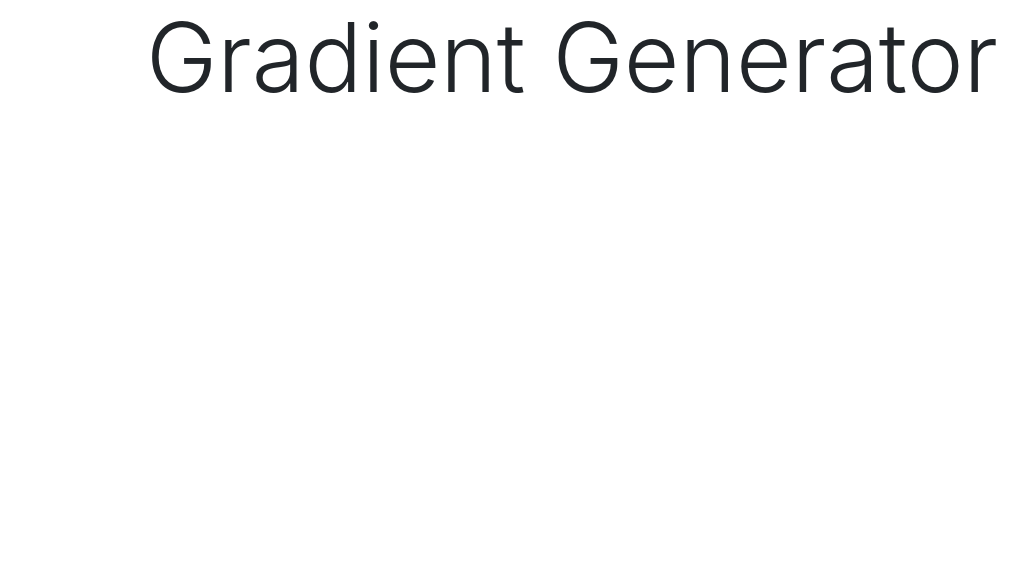
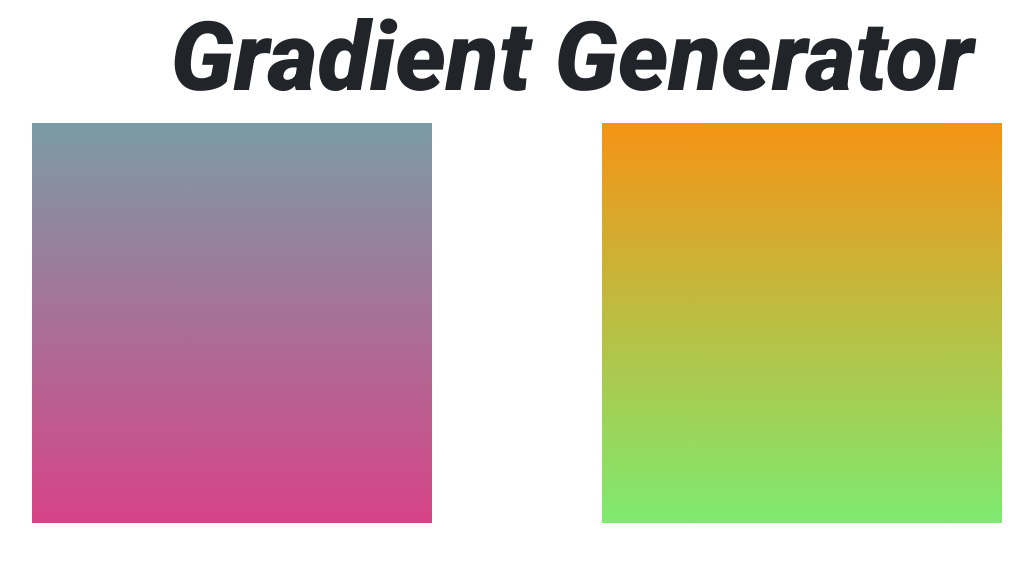
Before and after one commit to kennja05/gradient-generator, a React (Create React App) app: page / in a window 1280 px wide. Shown: the top 562 px of the page, without its empty margins (68-1101 px from the left). Built offline with nearby package versions, Linux system fonts and the light colour scheme.

Commit message:
add rand color generator

```diff
--- a/package.json
+++ b/package.json
@@ -10,7 +10,8 @@
     "react": "^16.13.1",
     "react-bootstrap": "^1.3.0",
     "react-dom": "^16.13.1",
-    "react-scripts": "3.4.1"
+    "react-scripts": "3.4.1",
+    "styled-components": "^5.1.1"
   },
   "scripts": {
     "start": "react-scripts start",
--- a/src/App.css
+++ b/src/App.css
@@ -1,38 +1,21 @@
 .App {
   text-align: center;
-}
-
-.App-logo {
-  height: 40vmin;
-  pointer-events: none;
-}
-
-@media (prefers-reduced-motion: no-preference) {
-  .App-logo {
-    animation: App-logo-spin infinite 20s linear;
-  }
-}
-
-.App-header {
-  background-color: #282c34;
-  min-height: 100vh;
   display: flex;
   flex-direction: column;
-  align-items: center;
-  justify-content: center;
-  font-size: calc(10px + 2vmin);
-  color: white;
+  align-items:center ;
 }
 
 .App-link {
   color: #61dafb;
 }
 
-@keyframes App-logo-spin {
-  from {
-    transform: rotate(0deg);
-  }
-  to {
-    transform: rotate(360deg);
-  }
+.title{
+  font-family: 'Roboto', sans-serif;
 }
+
+#gradient-div{
+  border: 1px solid red;
+  height: 400px;
+  width: 400px;
+  /* background-color: aqua; */
+}
--- a/src/App.js
+++ b/src/App.js
@@ -1,15 +1,41 @@
 import React from 'react';
 import Title from './Title'
+import Gradient from './Gradient'
 import './App.css';
 import 'bootstrap/dist/css/bootstrap.min.css';
 
 
-function App() {
-  return (
-    <div className="App">
-        <Title />
-    </div>
-  );
+class App extends React.Component {
+
+  generateColorList = () => {
+    const myArr = []
+    while (myArr.length < 2){
+      let color = '#' + Math.floor(Math.random()*16777215).toString(16)
+      console.log(color.length > 7 ? color : 'no problem')
+      if (!myArr.find(x => x === color) && color.length === 7){
+        myArr.push(color)
+      }
+    }
+    return myArr
+  }
+
+  render(){
+    return (
+      <div className="App">
+          <Title />
+          <div className='container'>
+            <div className='row'>
+              <div className='col-sm-6'>
+                <Gradient colors={this.generateColorList()}/>
+              </div>
+              <div className='col-sm-6'>
+                <Gradient colors={this.generateColorList()}/>
+              </div>
+            </div>
+          </div>
+      </div>
+    );
+  }
 }
 
 export default App;
--- /dev/null
+++ b/src/Gradient.js
@@ -0,0 +1,20 @@
+import React from 'react'
+import styled from 'styled-components'
+export default class Gradient extends React.Component {
+
+
+
+    render(){
+        console.log(this.props.colors)
+        const Gradient = styled.div`
+        height: 400px;
+        width: 400px;
+        background: linear-gradient(${this.props.colors[0]}, ${this.props.colors[1]});
+        `
+        return(
+            <div className='container'>
+                <Gradient />
+            </div>
+        )
+    }
+}
--- a/src/Title.js
+++ b/src/Title.js
@@ -2,7 +2,7 @@ import React from 'react'
 
 const Title = () => {
     return(
-        <h1 className='display-1'>Gradient Generator</h1>
+        <h1 className='display-1 title'>Gradient Generator</h1>
     )
 }
 
```
Also changed, not shown: 1 other file (tests, documents, lock files or other folders).
